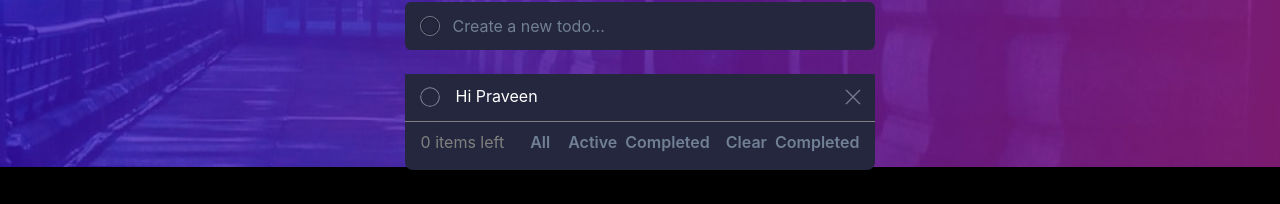
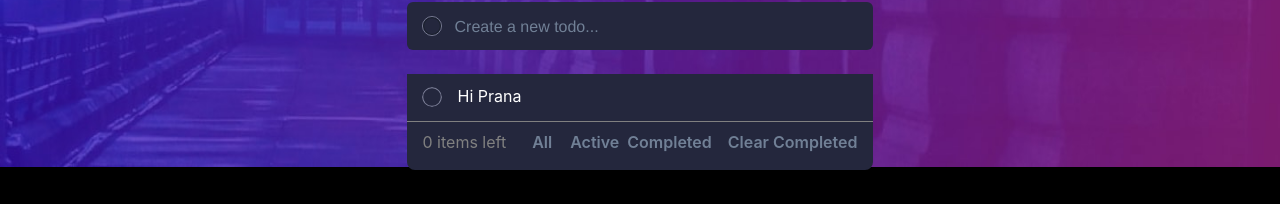
Before and after one commit to praveenmodalavalasa/todo, a Next.js app: page / in a window 1280 px wide. Shown: the part 153-357 px from the top of the page. Built offline with nearby package versions, Linux system fonts and the light colour scheme.

Commit message:
added hover

```diff
--- a/src/components/Todo.js
+++ b/src/components/Todo.js
@@ -67,8 +67,11 @@ const Todo = ({ setBgColor }) => {
                   height: "20px",
                 }}
               />
+
               <Input
                 placeholder="Create a new todo..."
+                _placeholder={{fontFamily:"Helvetica"}}
+                fontFamily="inherit"
                 textColor={image === "./Dark.jpg" ? "white" : "black"}
                 h="12"
                 w="100%"
@@ -88,7 +91,7 @@ const Todo = ({ setBgColor }) => {
                 borderBottom="1px"
                 borderColor={"gray"}
               >
-                <Stack direction="row">
+                <Stack direction="row" className="todoItem">
                   <BsCircle
                     cursor="pointer"
                     style={{
@@ -107,11 +110,12 @@ const Todo = ({ setBgColor }) => {
                     marginTop="2.5"
                     textColor={image === "./Dark.jpg" ? "white" : "black"}
                   >
-                    Hi Praveen
+                    Hi Prana
                   </Text>
                   <Spacer />
                   <RxCross1
                     pos="absolute"
+                    className="todoDelete"
                     style={{
                       margin: "12.5px",
                       marginTop: "12.5px",
@@ -138,12 +142,11 @@ const Todo = ({ setBgColor }) => {
                 >
                   <Text textColor="gray">0 items left</Text>
                   <Spacer />
-                  <Button variant="link">All</Button>
-                  <Button variant="link">Active</Button>
-                  <Button variant="link">Completed</Button>
+                  <Button variant="link" _hover={{textDecoration:"none", textColor: "white"}} >All</Button>
+                  <Button variant="link" _hover={{textDecoration:"none", textColor: "white"}} >Active</Button>
+                  <Button variant="link" _hover={{textDecoration:"none", textColor: "white"}} >Completed</Button>
                   <Spacer />
-                  <Button variant="link">Clear</Button>
-                  <Button variant="link">Completed</Button>
+                  <Button variant="link" _hover={{textDecoration:"none", textColor: "white"}} >Clear Completed</Button>
                 </Stack>
               </Box>
             </Stack>
--- a/src/styles/globals.css
+++ b/src/styles/globals.css
@@ -105,3 +105,13 @@ a {
     color-scheme: dark;
   }
 }
+
+.todoDelete {
+  display: none;
+}
+.todoItem:hover .todoDelete  {
+  display: block;
+}
+.todoNone:hover {
+  text-decoration: none ;
+}
```
